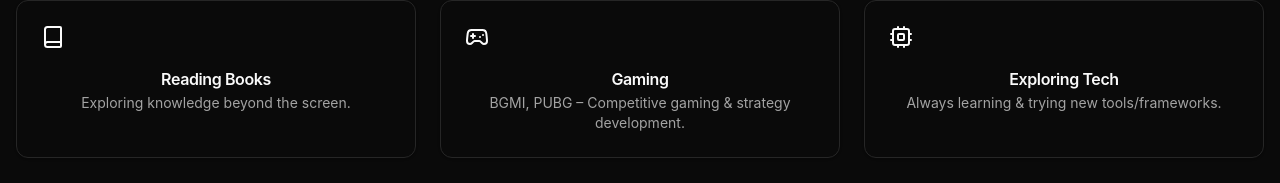
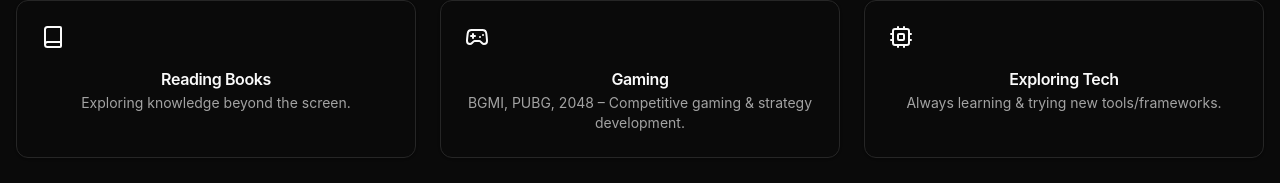
Before and after one commit to daxp472/Dax-Portfolio, a React (Vite) app: page /about in a window 1280 px wide. Shown: the part 1368-1551 px from the top of the page. Built offline with nearby package versions, Linux system fonts and the light colour scheme.

Commit message:
Change in the Journey related informations

```diff
--- a/src/pages/About.tsx
+++ b/src/pages/About.tsx
@@ -18,7 +18,7 @@ const hobbies = [
   {
     icon: <Gamepad2 />,
     title: 'Gaming',
-    description: 'BGMI, PUBG – Competitive gaming & strategy development.',
+    description: 'BGMI, PUBG, 2048 – Competitive gaming & strategy development.',
   },
   {
     icon: <Cpu />,
```
